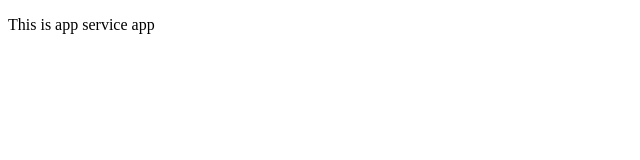
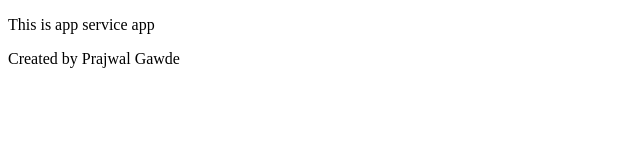
Before and after one commit to prajwalg30/mydatastructure, a plain HTML site: page index.html in a window 1280 px wide. Shown: the whole page, without its empty margins (0-640 px from the left). Drawn offline with Linux system fonts and the light colour scheme.

Commit message:
Update index.html

```diff
--- a/index.html
+++ b/index.html
@@ -8,5 +8,6 @@
 </head>
 <body>
     <p>This is app service app</p>
+    <p>Created by Prajwal Gawde</p>
 </body>
 </html>
```
